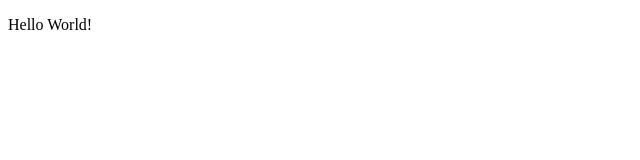
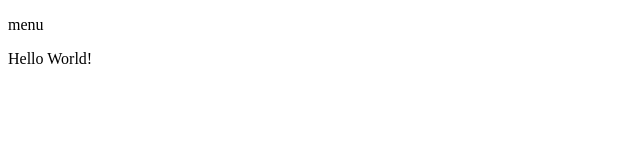
Before and after one commit to roremipsum/webpage_practice, a plain HTML site: page index.html in a window 1280 px wide. Shown: the whole page, without its empty margins (0-640 px from the left). Drawn offline with Linux system fonts and the light colour scheme.

Commit message:
Update index.html
add menu

```diff
--- a/index.html
+++ b/index.html
@@ -4,6 +4,11 @@
   <title>index</title>
  </head>
  <body>
-  <p>Hello World!</p>
+  <div class="menu">
+   <p>menu</p>
+  </div>
+  <div class="contents">
+   <p>Hello World!</p>
+  </div>
  </body>
 </html>
```
